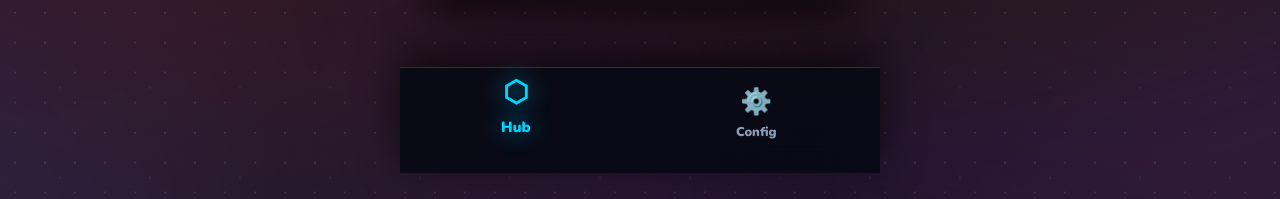
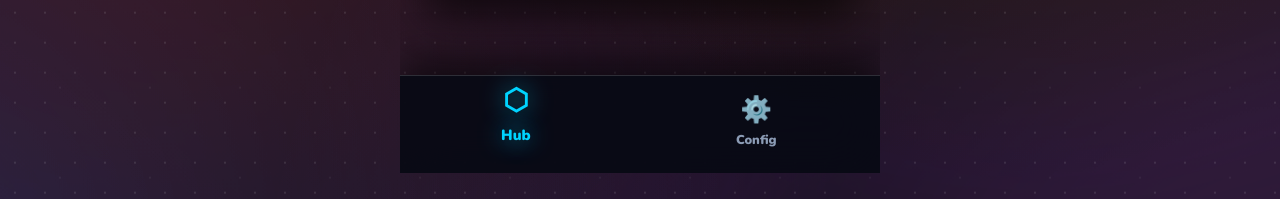
Before and after one commit to bhargavi-1002/mind-trap, a React (Vite) app: page / in a window 1280 px wide. Shown: the part 627-826 px from the top of the page. After the commit the page ends 800 px from the top, so only its background shows below. Built offline with nearby package versions, Linux system fonts and the light colour scheme.

Commit message:
Lock screen scrolling: apply overflow hidden and 100vh to body/root, and adjust bottom nav layout

```diff
--- a/src/App.jsx
+++ b/src/App.jsx
@@ -281,7 +281,7 @@ export default function App() {
       {flashScreen === 'orange' && <div className="screen-flash-orange"></div>}
       {flashScreen === 'streak' && <div className="streak-glow"></div>}
 
-      <div style={{ flex: 1, padding: '1.5rem', paddingBottom: '100px' }}>
+      <div style={{ flex: 1, padding: '1.5rem', display: 'flex', flexDirection: 'column', height: '100%', overflow: 'hidden' }}>
 
         {/* HOME SCREEN */}
         {nav === 'HOME' && playState === 'IDLE' && (
--- a/src/index.css
+++ b/src/index.css
@@ -28,10 +28,13 @@
 body {
   background-color: var(--bg-dark);
   color: var(--text-main);
-  overflow-x: hidden;
+  overflow: hidden;
+  height: 100vh;
+  width: 100vw;
   display: flex;
   justify-content: center;
   position: relative;
+  touch-action: none;
 }
 
 /* Highly colorful, shifting arcade background */
@@ -68,11 +71,11 @@ body::after {
 #root {
   width: 100%;
   max-width: 480px;
-  min-height: 100vh;
+  height: 100vh;
   position: relative;
   display: flex;
   flex-direction: column;
-  padding-bottom: 90px;
+  overflow: hidden;
   z-index: 1;
 }
 
@@ -260,7 +263,7 @@ button {
 .text-center { text-align: center; }
 
 /* Bottom Nav */
-.bottom-nav { position: fixed; bottom: 0; left: 50%; transform: translateX(-50%); width: 100%; max-width: 480px; background: rgba(7, 9, 19, 0.9); backdrop-filter: blur(25px); -webkit-backdrop-filter: blur(25px); display: flex; justify-content: space-around; padding: 1rem 0 2rem 0; border-top: 1px solid rgba(255,255,255,0.15); z-index: 100; box-shadow: 0 -15px 40px rgba(0,0,0,0.6); }
+.bottom-nav { position: relative; width: 100%; background: rgba(7, 9, 19, 0.9); backdrop-filter: blur(25px); -webkit-backdrop-filter: blur(25px); display: flex; justify-content: space-around; padding: 1rem 0 1.5rem 0; border-top: 1px solid rgba(255,255,255,0.15); z-index: 100; box-shadow: 0 -15px 40px rgba(0,0,0,0.6); flex-shrink: 0; margin-top: auto; }
 .nav-item { display: flex; flex-direction: column; align-items: center; color: var(--text-muted); font-size: 0.8rem; font-weight: 900; transition: all 0.3s cubic-bezier(0.34, 1.56, 0.64, 1); cursor: pointer; }
 .nav-item.active { color: var(--accent); transform: translateY(-8px) scale(1.15); text-shadow: 0 0 20px var(--accent-glow); }
 .nav-icon { font-size: 1.6rem; margin-bottom: 4px; }
```
